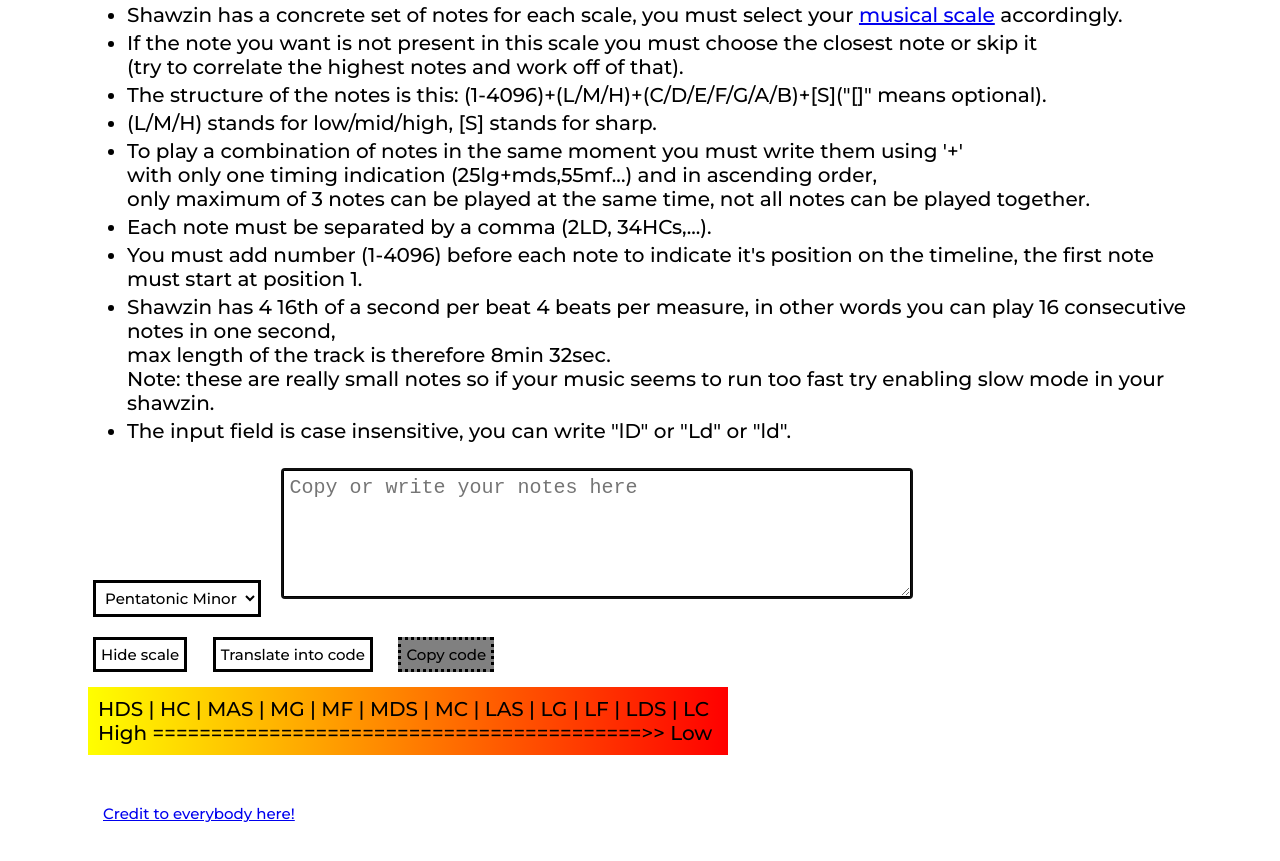
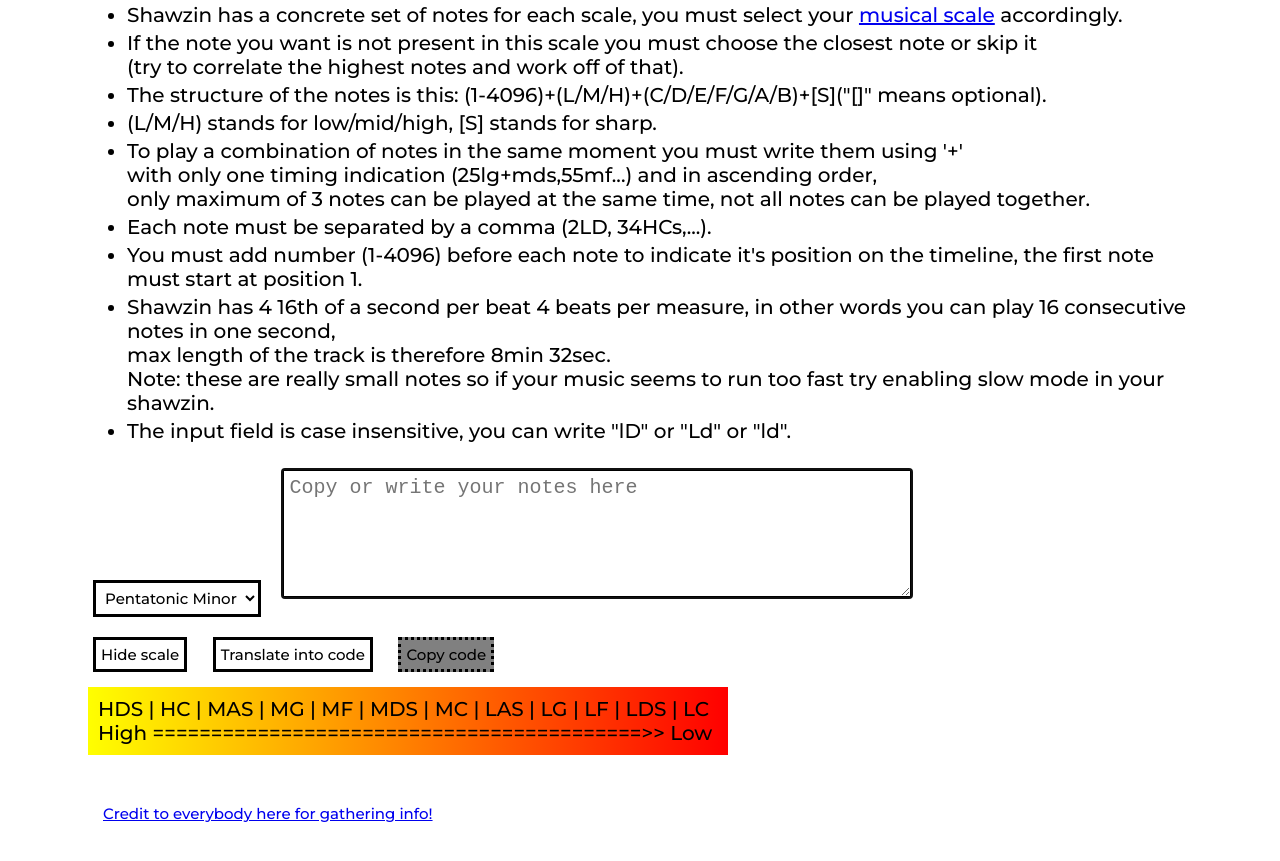
Before and after one commit to DANser-freelancer/Warframe-shawzin, a plain HTML site: page index.html in a window 1280 px wide. Shown: the part 259-1120 px from the top of the page. Drawn offline with Linux system fonts and the light colour scheme.

Commit message:
Update index.html

```diff
--- a/index.html
+++ b/index.html
@@ -56,7 +56,7 @@
 		<p id="scale-notes">HDS | HC | MAS | MG | MF | MDS | MC | LAS | LG | LF | LDS | LC</p>
 		<p>High ==========================================>> Low</p>
 	</div>
-	<a id="credit" href="https://docs.google.com/document/d/1VvlM4IQr8bfUV8pCJMVNRaG6piJTR9_t-xq7wQaxpho/edit">Credit to everybody here!</a>
+	<a id="credit" href="https://docs.google.com/document/d/1VvlM4IQr8bfUV8pCJMVNRaG6piJTR9_t-xq7wQaxpho/edit">Credit to everybody here for gathering info!</a>
 	</div>
 </article>
 </body>
```
